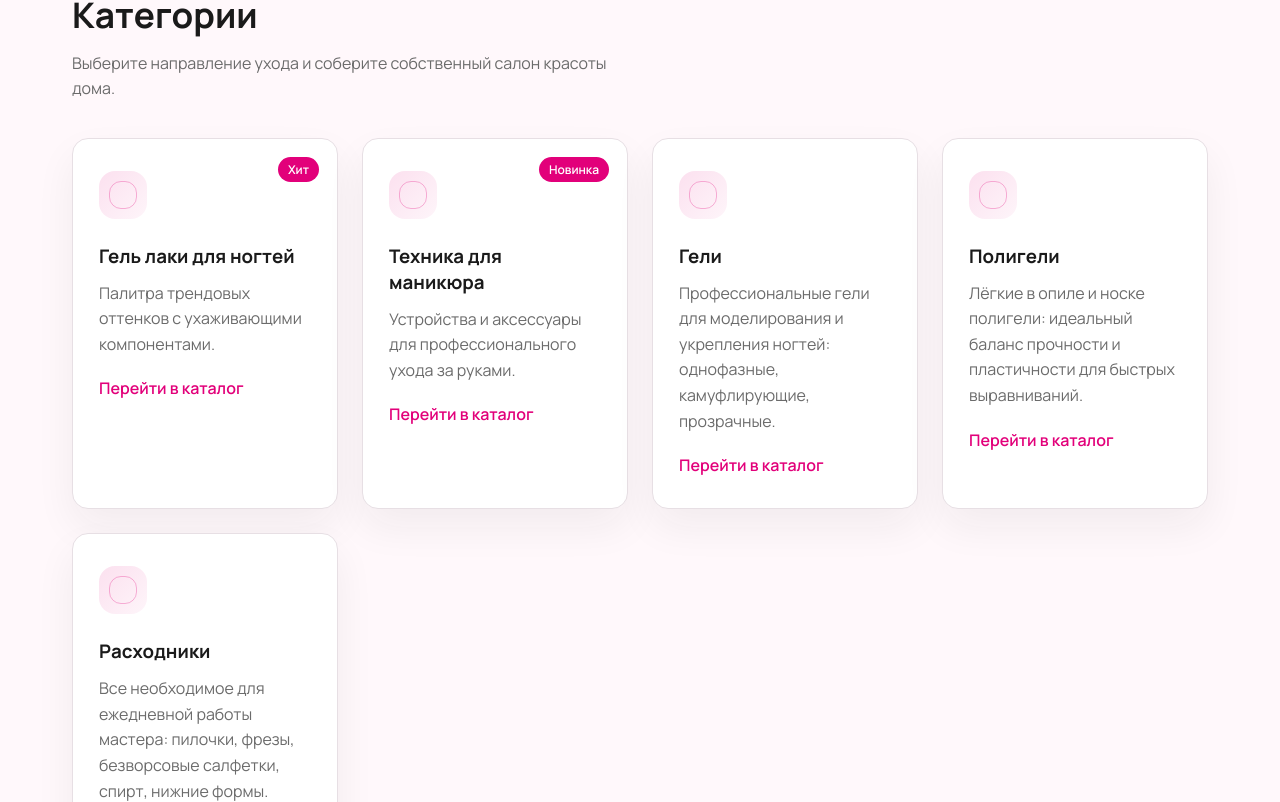
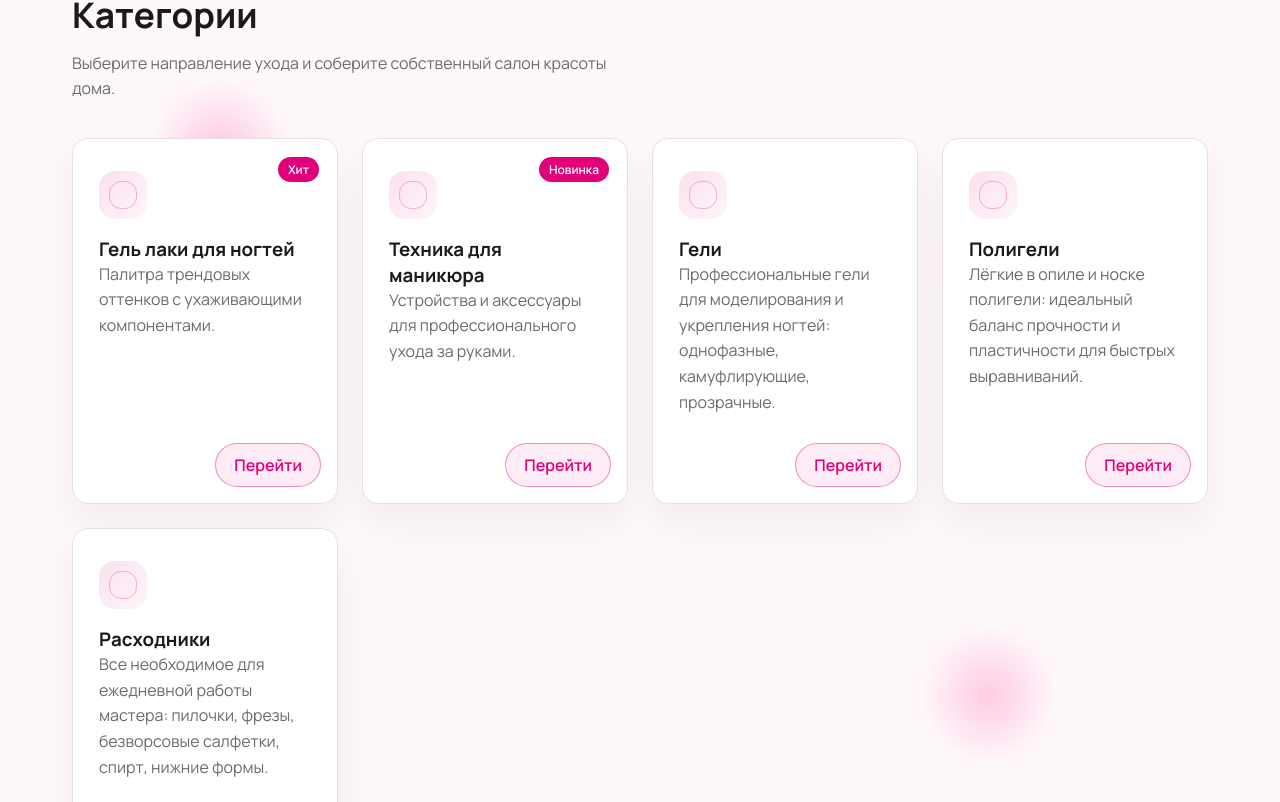
Before and after one commit to MarkysLeet/avenue, a Next.js app: page / in a window 1280 px wide. Shown: the part 738-1540 px from the top of the page. Built offline with nearby package versions, Linux system fonts and the light colour scheme.

Commit message:
Refine catalog grid spacing and add ambient hero accents

```diff
--- a/components/CategoryGrid.js
+++ b/components/CategoryGrid.js
@@ -8,13 +8,17 @@ const CategoryGrid = ({ categories }) => {
         const targetSlug = category.id || category.slug;
         const href = targetSlug ? `/categories/${targetSlug}` : '/categories';
         return (
-          <Link key={category.id || category.slug} href={href} className={styles.card}>
+          <article key={category.id || category.slug} className={`${styles.card} av-cat-card`}>
             {category.badge ? <span className={styles.badge}>{category.badge}</span> : null}
-            <span className={styles.icon} aria-hidden="true" />
-            <h3>{category.name}</h3>
-            <p>{category.description}</p>
-            <span className={styles.cta}>Перейти в каталог</span>
-          </Link>
+            <div className="av-cat-body">
+              <span className={styles.icon} aria-hidden="true" />
+              <h3>{category.name}</h3>
+              <p>{category.description}</p>
+            </div>
+            <Link href={href} className={`av-cat-cta ${styles.cta}`}>
+              Перейти
+            </Link>
+          </article>
         );
       })}
     </div>
--- /dev/null
+++ b/components/FloatingShapes.js
@@ -0,0 +1,20 @@
+'use client';
+
+const FloatingShapes = () => {
+  return (
+    <div aria-hidden className="av-float-layer">
+      <span className="av-float-dot" style={{ top: '12%', left: '6%' }} />
+      <span
+        className="av-float-dot av-float-dot--sm"
+        style={{ top: '68%', left: '12%', animationDelay: '-.6s' }}
+      />
+      <span
+        className="av-float-dot av-float-dot--lg"
+        style={{ top: '22%', right: '8%', animationDelay: '-1.2s' }}
+      />
+      <span className="av-float-dot" style={{ bottom: '10%', right: '14%', animationDelay: '-.9s' }} />
+    </div>
+  );
+};
+
+export default FloatingShapes;
--- a/components/Hero.js
+++ b/components/Hero.js
@@ -1,5 +1,6 @@
 import Image from 'next/image';
 import Link from 'next/link';
+import FloatingShapes from './FloatingShapes';
 import styles from '../styles/Hero.module.css';
 
 const handleAnchorClick = (event) => {
@@ -16,6 +17,7 @@ const handleAnchorClick = (event) => {
 const Hero = () => {
   return (
     <section className={`${styles.hero} av-hero-full`}>
+      <FloatingShapes />
       <div className={styles.content}>
         <span className={styles.kicker}>Премиальный уход дома</span>
         <h1>Профессиональный уход. Салонное качество. Дома.</h1>
--- a/pages/index.js
+++ b/pages/index.js
@@ -3,6 +3,7 @@ import Layout from '../components/Layout';
 import Hero from '../components/Hero';
 import CategoryGrid from '../components/CategoryGrid';
 import FeaturedCarousel from '../components/FeaturedCarousel';
+import FloatingShapes from '../components/FloatingShapes';
 import { categories, products } from '../data/products';
 import styles from '../styles/Home.module.css';
 
@@ -28,11 +29,14 @@ const Home = () => {
     <Layout>
       <Hero />
       <section className={styles.section} id="catalog">
-        <div className={styles.sectionHeader}>
-          <h2>Категории</h2>
-          <p>Выберите направление ухода и соберите собственный салон красоты дома.</p>
+        <FloatingShapes />
+        <div style={{ position: 'relative', zIndex: 1 }}>
+          <div className={styles.sectionHeader}>
+            <h2>Категории</h2>
+            <p>Выберите направление ухода и соберите собственный салон красоты дома.</p>
+          </div>
+          <CategoryGrid categories={categories} />
         </div>
-        <CategoryGrid categories={categories} />
       </section>
       <section className={`${styles.section} ${styles.softSection} av-scroll-margin`} id="featured">
         <div className={styles.sectionHeader}>
--- a/styles/CategoryGrid.module.css
+++ b/styles/CategoryGrid.module.css
@@ -66,7 +66,20 @@
 }
 
 .cta {
+  display: inline-flex;
+  align-items: center;
+  justify-content: center;
   font-weight: 600;
   color: var(--color-primary);
-  margin-top: 8px;
+  border: 1px solid rgba(226, 0, 122, 0.4);
+  padding: 10px 18px;
+  border-radius: 999px;
+  background: rgba(226, 0, 122, 0.08);
+  transition: var(--transition-base);
 }
+
+.cta:hover {
+  border-color: var(--color-primary);
+  color: #fff;
+  background: var(--color-primary);
+}
--- a/styles/Hero.module.css
+++ b/styles/Hero.module.css
@@ -1,4 +1,5 @@
 .hero {
+  position: relative;
   display: grid;
   grid-template-columns: repeat(auto-fit, minmax(320px, 1fr));
   gap: 48px;
@@ -10,6 +11,8 @@
 }
 
 .content {
+  position: relative;
+  z-index: 1;
   max-width: 520px;
 }
 
@@ -75,6 +78,8 @@
 }
 
 .visual {
+  position: relative;
+  z-index: 1;
   display: flex;
   justify-content: center;
 }
--- a/styles/globals.css
+++ b/styles/globals.css
@@ -15,6 +15,9 @@
   --shadow-soft: 0 20px 45px rgba(26, 26, 26, 0.08);
   --shadow-hover: 0 28px 60px rgba(26, 26, 26, 0.12);
   --transition-base: all 0.25s ease;
+  --av-card-w: 340px;
+  --av-gap: 16px;
+  --av-side-pad: 32px;
 }
 
 html,
@@ -79,24 +82,16 @@ html {
   scroll-behavior: smooth;
 }
 
-/* --- Avenue: refined 4-up grid with balanced spacing and side padding --- */
+/* --- Avenue: equal side paddings for fixed card grid --- */
 
-:root {
-  --av-card-w: 340px; /* ширина карточки */
-  --av-gap: 16px; /* расстояние между карточками */
-  --av-side-padding: 40px; /* поля по бокам */
+.av-grid-shell {
+  box-sizing: border-box;
+  width: 100%;
+  margin-inline: auto;
+  padding-inline: var(--av-side-pad);
+  max-width: calc(4 * var(--av-card-w) + 3 * var(--av-gap) + 2 * var(--av-side-pad));
 }
 
-/* Контейнер ограничивает ширину и добавляет боковые поля */
-.av-grid-lock {
-  width: 100%;
-  max-width: calc(4 * var(--av-card-w) + 3 * var(--av-gap) + 2 * var(--av-side-padding));
-  margin-inline: auto;
-  padding-inline: var(--av-side-padding);
-  box-sizing: border-box;
-}
-
-/* Грид: 4 карточки в ряд, плотнее, без чрезмерных промежутков */
 .av-grid-products {
   display: grid !important;
   grid-template-columns: repeat(4, var(--av-card-w)) !important;
@@ -105,10 +100,9 @@ html {
   align-items: stretch;
 }
 
-/* адаптив: 3/2/1 колонки */
 @media (max-width: 1280px) {
-  .av-grid-lock {
-    max-width: calc(3 * var(--av-card-w) + 2 * var(--av-gap) + 2 * var(--av-side-padding));
+  .av-grid-shell {
+    max-width: calc(3 * var(--av-card-w) + 2 * var(--av-gap) + 2 * var(--av-side-pad));
   }
   .av-grid-products {
     grid-template-columns: repeat(3, var(--av-card-w)) !important;
@@ -116,8 +110,8 @@ html {
 }
 
 @media (max-width: 1024px) {
-  .av-grid-lock {
-    max-width: calc(2 * var(--av-card-w) + var(--av-gap) + 2 * var(--av-side-padding));
+  .av-grid-shell {
+    max-width: calc(2 * var(--av-card-w) + var(--av-gap) + 2 * var(--av-side-pad));
   }
   .av-grid-products {
     grid-template-columns: repeat(2, var(--av-card-w)) !important;
@@ -126,7 +120,7 @@ html {
 }
 
 @media (max-width: 640px) {
-  .av-grid-lock {
+  .av-grid-shell {
     max-width: none;
     padding-inline: 20px;
   }
@@ -136,7 +130,6 @@ html {
   }
 }
 
-/* Карточка: фикс ширина на десктопе, 100% на мобайле */
 .av-card-w {
   width: var(--av-card-w);
 }
@@ -386,9 +379,71 @@ html {
   }
 }
 
-/* --- Avenue: center grids without changing card size/gap --- */
-.av-grid-center {
-  margin-inline: auto;
-  width: 100%;
-  max-width: var(--av-grid-max, 1440px);
+/* --- Avenue: floating background shapes --- */
+.av-float-layer {
+  position: absolute;
+  inset: 0;
+  pointer-events: none;
+  z-index: 0;
+  overflow: hidden;
 }
+
+.av-float-dot {
+  position: absolute;
+  width: 140px;
+  height: 140px;
+  border-radius: 9999px;
+  background: radial-gradient(closest-side, rgba(255, 0, 128, 0.18), rgba(255, 0, 128, 0));
+  filter: blur(2px);
+  animation: av-float 12s ease-in-out infinite;
+}
+
+.av-float-dot--sm {
+  width: 90px;
+  height: 90px;
+  opacity: 0.7;
+  animation-duration: 14s;
+}
+
+.av-float-dot--lg {
+  width: 200px;
+  height: 200px;
+  opacity: 0.25;
+  animation-duration: 16s;
+}
+
+@keyframes av-float {
+  0% {
+    transform: translateY(0) translateX(0);
+  }
+  50% {
+    transform: translateY(-18px) translateX(10px);
+  }
+  100% {
+    transform: translateY(0) translateX(0);
+  }
+}
+
+/* --- Avenue: category card CTA anchored --- */
+.av-cat-card {
+  position: relative;
+  display: flex;
+  flex-direction: column;
+  height: 100%;
+}
+
+.av-cat-body {
+  padding-bottom: 56px;
+}
+
+.av-cat-cta {
+  position: absolute;
+  right: 16px;
+  bottom: 16px;
+  display: inline-flex;
+  align-items: center;
+  justify-content: center;
+  padding: 8px 14px;
+  border-radius: 9999px;
+  text-decoration: none;
+}
```
Also changed, not shown: pages/catalog/[category].js (+5 -7 lines), pages/catalog/index.js (+5 -7 lines), pages/categories/[slug].js (+5 -7 lines).
